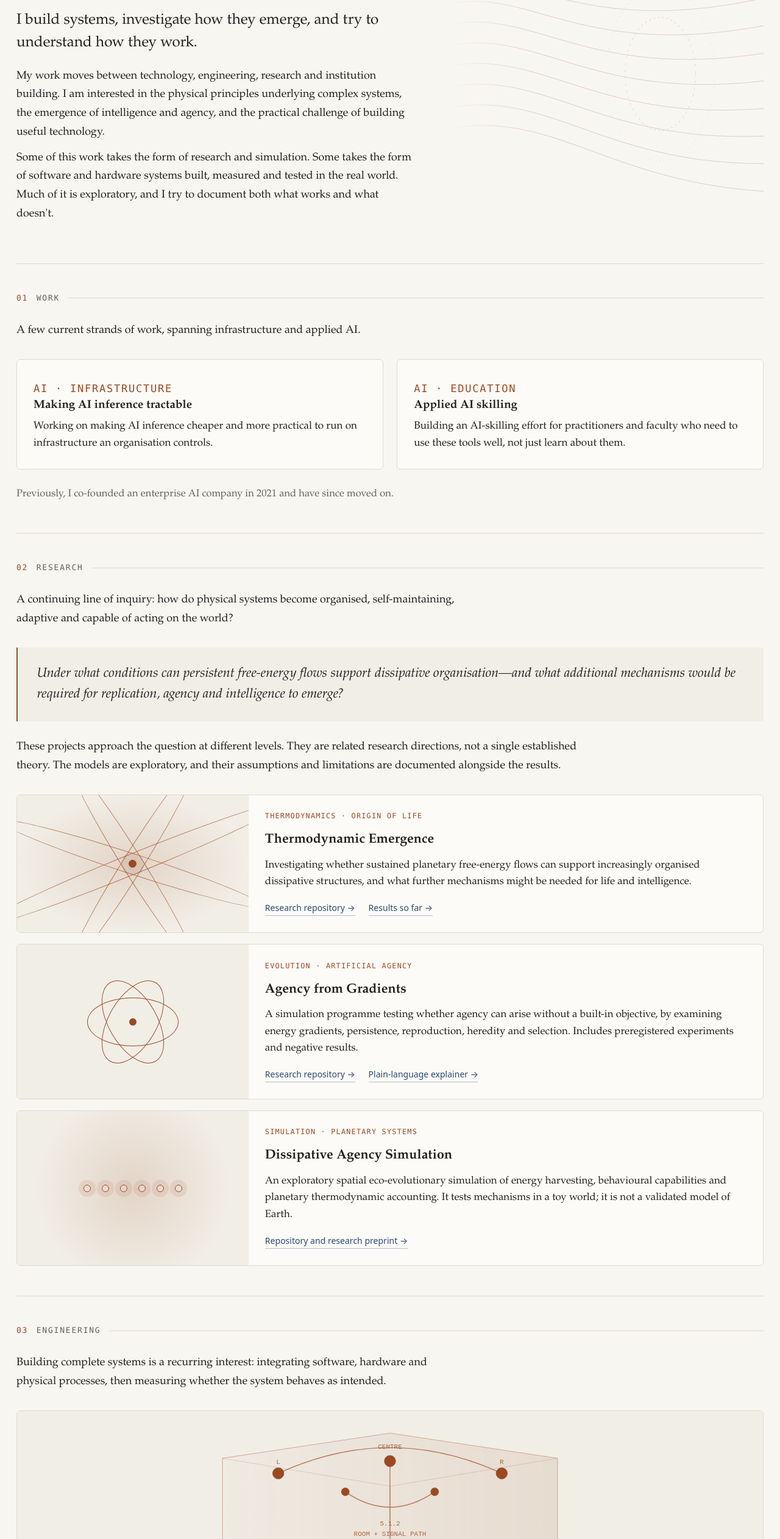
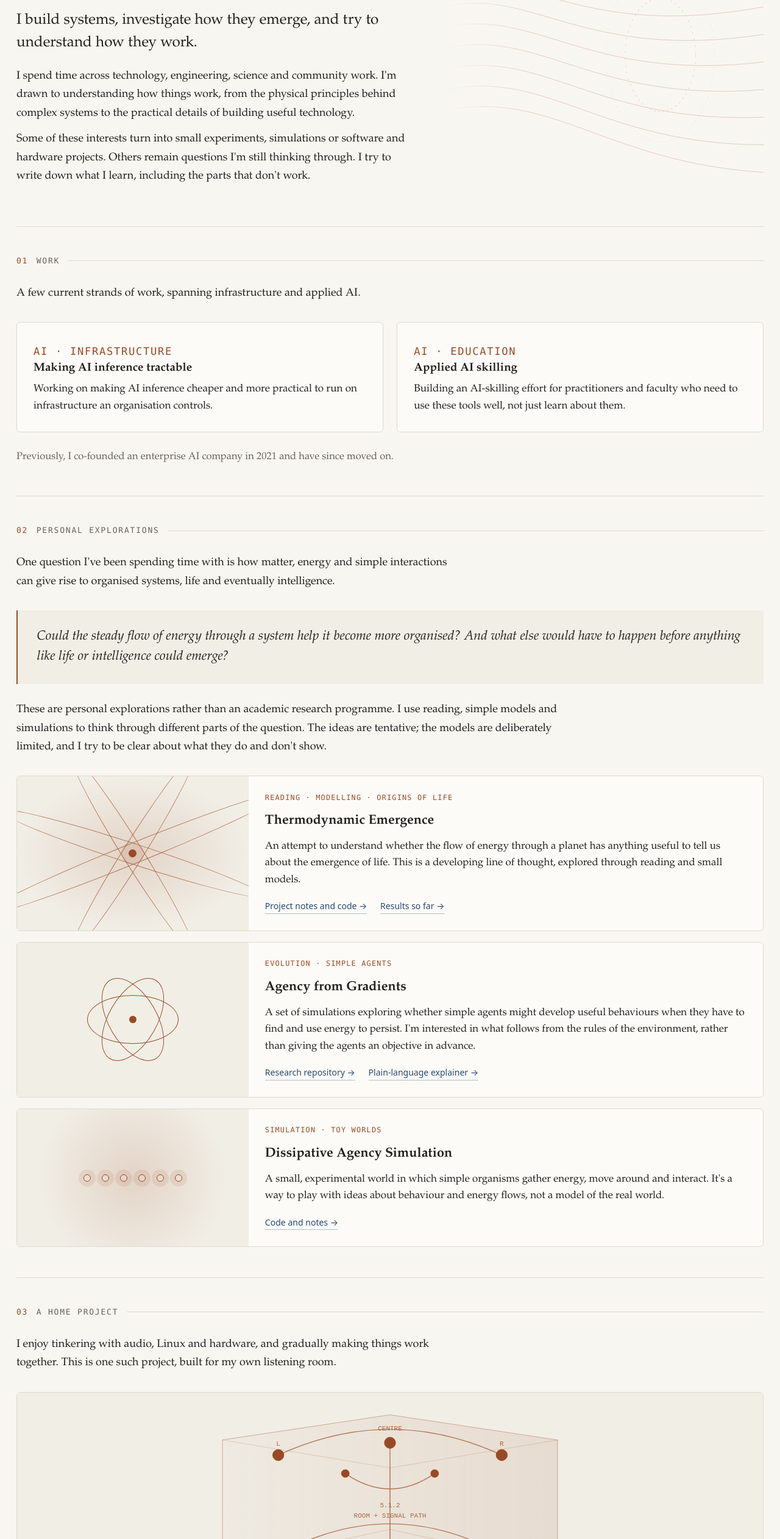
Before and after one commit to praveenchandrahas/praveenchandrahas.github.io, a plain HTML site: page index.html in a window 1280 px wide. Shown: the part 253-2777 px from the top of the page at 61% size. Drawn offline with Linux system fonts and the light colour scheme.

Commit message:
Make portfolio tone more personal and understated

```diff
--- a/index.html
+++ b/index.html
@@ -3,8 +3,8 @@
 <head>
 <meta charset="utf-8">
 <meta name="viewport" content="width=device-width, initial-scale=1">
-<title>Praveen Chandrahas — Systems, Emergence and Engineering</title>
-<meta name="description" content="Praveen Chandrahas builds systems, investigates how they emerge, and explores technology, engineering, research and institution building.">
+<title>Praveen Chandrahas</title>
+<meta name="description" content="Notes on technology, personal projects, science and things I'm curious about.">
 <meta name="theme-color" content="#f8f6f1">
 <link rel="stylesheet" href="style.css">
 </head>
@@ -14,7 +14,7 @@
   <div class="bar-in">
     <a class="brand" href="#top">Praveen Chandrahas</a>
     <nav aria-label="Main navigation">
-      <a href="#work">Work</a><a href="#research">Research</a><a href="#engineering">Engineering</a><a href="#ecosystems">Ecosystems</a><a href="#writing">Writing</a>
+      <a href="#work">Work</a><a href="#research">Explorations</a><a href="#engineering">Projects</a><a href="#ecosystems">Ecosystems</a><a href="#writing">Writing</a>
     </nav>
   </div>
 </header>
@@ -29,8 +29,8 @@
     <p class="eyebrow"><b>●</b> Hyderabad, India</p>
     <h1 id="page-title">Praveen Chandrahas</h1>
     <p class="lede">I build systems, investigate how they emerge, and try to understand how they work.</p>
-    <p class="body">My work moves between technology, engineering, research and institution building. I am interested in the physical principles underlying complex systems, the emergence of intelligence and agency, and the practical challenge of building useful technology.</p>
-    <p class="body">Some of this work takes the form of research and simulation. Some takes the form of software and hardware systems built, measured and tested in the real world. Much of it is exploratory, and I try to document both what works and what doesn't.</p>
+    <p class="body">I spend time across technology, engineering, science and community work. I'm drawn to understanding how things work, from the physical principles behind complex systems to the practical details of building useful technology.</p>
+    <p class="body">Some of these interests turn into small experiments, simulations or software and hardware projects. Others remain questions I'm still thinking through. I try to write down what I learn, including the parts that don't work.</p>
   </div>
 </section>
 
@@ -51,35 +51,35 @@
 </section>
 
 <section id="research">
-  <h2 class="label"><b>02</b> Research</h2>
-  <p class="intro">A continuing line of inquiry: how do physical systems become organised, self-maintaining, adaptive and capable of acting on the world?</p>
-  <div class="question">Under what conditions can persistent free-energy flows support dissipative organisation—and what additional mechanisms would be required for replication, agency and intelligence to emerge?</div>
-  <p class="section-copy">These projects approach the question at different levels. They are related research directions, not a single established theory. The models are exploratory, and their assumptions and limitations are documented alongside the results.</p>
+  <h2 class="label"><b>02</b> Personal explorations</h2>
+  <p class="intro">One question I've been spending time with is how matter, energy and simple interactions can give rise to organised systems, life and eventually intelligence.</p>
+  <div class="question">Could the steady flow of energy through a system help it become more organised? And what else would have to happen before anything like life or intelligence could emerge?</div>
+  <p class="section-copy">These are personal explorations rather than an academic research programme. I use reading, simple models and simulations to think through different parts of the question. The ideas are tentative; the models are deliberately limited, and I try to be clear about what they do and don't show.</p>
   <div class="project-grid">
     <article class="project-card research-card">
       <div class="project-mark mark-thermo" aria-hidden="true"><span></span><span></span><span></span><span></span><i></i></div>
-      <div class="project-content"><p class="tag">Thermodynamics · origin of life</p><h3>Thermodynamic Emergence</h3>
-      <p>Investigating whether sustained planetary free-energy flows can support increasingly organised dissipative structures, and what further mechanisms might be needed for life and intelligence.</p>
-      <p class="project-links"><a href="https://github.com/praveenchandrahas/thermodynamic-emergence">Research repository →</a><a href="https://github.com/praveenchandrahas/thermodynamic-emergence/blob/main/results/README.md">Results so far →</a></p></div>
+      <div class="project-content"><p class="tag">Reading · modelling · origins of life</p><h3>Thermodynamic Emergence</h3>
+      <p>An attempt to understand whether the flow of energy through a planet has anything useful to tell us about the emergence of life. This is a developing line of thought, explored through reading and small models.</p>
+      <p class="project-links"><a href="https://github.com/praveenchandrahas/thermodynamic-emergence">Project notes and code →</a><a href="https://github.com/praveenchandrahas/thermodynamic-emergence/blob/main/results/README.md">Results so far →</a></p></div>
     </article>
     <article class="project-card research-card">
       <div class="project-mark mark-agency" aria-hidden="true"><div class="orbit orbit-a"></div><div class="orbit orbit-b"></div><div class="orbit orbit-c"></div><i></i></div>
-      <div class="project-content"><p class="tag">Evolution · artificial agency</p><h3>Agency from Gradients</h3>
-      <p>A simulation programme testing whether agency can arise without a built-in objective, by examining energy gradients, persistence, reproduction, heredity and selection. Includes preregistered experiments and negative results.</p>
+      <div class="project-content"><p class="tag">Evolution · simple agents</p><h3>Agency from Gradients</h3>
+      <p>A set of simulations exploring whether simple agents might develop useful behaviours when they have to find and use energy to persist. I'm interested in what follows from the rules of the environment, rather than giving the agents an objective in advance.</p>
       <p class="project-links"><a href="https://github.com/praveenchandrahas/agency-from-gradients">Research repository →</a><a href="https://praveenchandrahas.github.io/agency-from-gradients/learn/">Plain-language explainer →</a></p></div>
     </article>
     <article class="project-card research-card">
       <div class="project-mark mark-world" aria-hidden="true"><span></span><span></span><span></span><span></span><span></span><span></span></div>
-      <div class="project-content"><p class="tag">Simulation · planetary systems</p><h3>Dissipative Agency Simulation</h3>
-      <p>An exploratory spatial eco-evolutionary simulation of energy harvesting, behavioural capabilities and planetary thermodynamic accounting. It tests mechanisms in a toy world; it is not a validated model of Earth.</p>
-      <p class="project-links"><a href="https://github.com/praveenchandrahas/dissipative-agency-simulation">Repository and research preprint →</a></p></div>
+      <div class="project-content"><p class="tag">Simulation · toy worlds</p><h3>Dissipative Agency Simulation</h3>
+      <p>A small, experimental world in which simple organisms gather energy, move around and interact. It's a way to play with ideas about behaviour and energy flows, not a model of the real world.</p>
+      <p class="project-links"><a href="https://github.com/praveenchandrahas/dissipative-agency-simulation">Code and notes →</a></p></div>
     </article>
   </div>
 </section>
 
 <section id="engineering">
-  <h2 class="label"><b>03</b> Engineering</h2>
-  <p class="intro">Building complete systems is a recurring interest: integrating software, hardware and physical processes, then measuring whether the system behaves as intended.</p>
+  <h2 class="label"><b>03</b> A home project</h2>
+  <p class="intro">I enjoy tinkering with audio, Linux and hardware, and gradually making things work together. This is one such project, built for my own listening room.</p>
   <article class="feature-project">
     <div class="feature-visual">
       <svg viewBox="0 0 760 360" role="img" aria-label="Conceptual diagram of a software-defined home theatre, connecting media playback, audio processing, room measurement and a 5.1.2 speaker layout">
@@ -93,17 +93,17 @@
       <span class="visual-note">Conceptual system illustration · not a measured room plan</span>
     </div>
     <div class="feature-project-body">
-      <p class="tag">Flagship engineering project · audio · DSP · Linux</p>
+      <p class="tag">A personal project · audio · DSP · Linux</p>
       <h3>Software-Defined Home Theatre</h3>
-      <p>A Linux-based 5.1.2 home-theatre system built around software rather than an AV receiver. The project brings together immersive audio playback, DSP, room correction, measurement, routing and interactive spatial-audio tools.</p>
-      <p>The work is split across seven repositories, with the main repository acting as the documentation and integration front door. Measurements are tied to one room and one setup; the documentation distinguishes tested behaviour from assumptions and unfinished work.</p>
-      <p class="project-links"><a href="https://github.com/praveenchandrahas/Software-Defined-Home-Theatre">Project overview and build log →</a><a href="https://praveenchandrahas.github.io/Software-Defined-Home-Theatre/">Full documentation →</a></p>
+      <p>I built a 5.1.2 home-theatre setup around Linux and open-source software rather than a conventional AV receiver. It has grown into a collection of tools for audio playback, signal processing, room correction, measurement and experimenting with spatial audio.</p>
+      <p>It's an ongoing hobby project, spread across a few small repositories. Most of the measurements and tuning are specific to my room and equipment. I've kept notes on the setup, what I've tried and what still needs work.</p>
+      <p class="project-links"><a href="https://github.com/praveenchandrahas/Software-Defined-Home-Theatre">Build notes and code →</a><a href="https://praveenchandrahas.github.io/Software-Defined-Home-Theatre/">More project notes →</a></p>
     </div>
   </article>
   <div class="grid g3 engineering-grid">
-    <article class="card"><p class="tag">Acoustics · calibration</p><h3>Roomtone</h3><p>Tools for measuring a room, analysing speaker behaviour and proposing corrections through a controlled calibration workflow.</p><a class="more" href="https://praveenchandrahas.github.io/Roomtone/">Explore Roomtone →</a></article>
-    <article class="card"><p class="tag">Spatial audio · interaction</p><h3>Spatial-Lab</h3><p>An interactive 3D test bench: move a sound object around a room model and hear it move through the real speakers.</p><a class="more" href="https://praveenchandrahas.github.io/Spatial-Lab/">Explore Spatial-Lab →</a></article>
-    <article class="card"><p class="tag">Playback · media systems</p><h3>The supporting tools</h3><p>Live object-audio playback, adaptive DSP and routing, seek thumbnails and a media browser—built as connected components.</p><a class="more" href="https://github.com/praveenchandrahas/Software-Defined-Home-Theatre#the-repositories">See all seven repositories →</a></article>
+    <article class="card"><p class="tag">Acoustics · calibration</p><h3>Roomtone</h3><p>A collection of scripts and tools I use to measure the room, look at speaker behaviour and experiment with correction.</p><a class="more" href="https://praveenchandrahas.github.io/Roomtone/">Explore Roomtone →</a></article>
+    <article class="card"><p class="tag">Spatial audio · interaction</p><h3>Spatial-Lab</h3><p>A small interactive experiment for moving a sound around a 3D room model and hearing it through the speakers.</p><a class="more" href="https://praveenchandrahas.github.io/Spatial-Lab/">Explore Spatial-Lab →</a></article>
+    <article class="card"><p class="tag">Playback · media systems</p><h3>The supporting tools</h3><p>A handful of related tools for media playback, audio routing, DSP, seek thumbnails and browsing my film library.</p><a class="more" href="https://github.com/praveenchandrahas/Software-Defined-Home-Theatre#the-repositories">See the related projects →</a></article>
   </div>
 </section>
 
```
